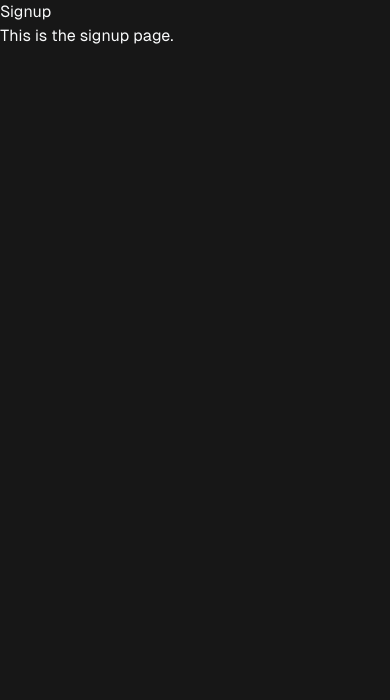
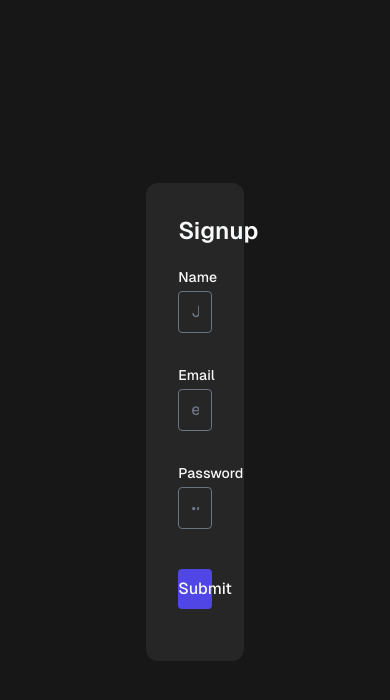
Before and after one commit to gherardi/hotel-hub, a React (Vite) app in the folder client/: page /signup in a window 390 px wide. Shown: the top 700 px of the page. Built offline with nearby package versions, Linux system fonts and the light colour scheme; what ldrs would draw is missing.

Commit message:
style(auth): login and signup page

```diff
--- /dev/null
+++ b/client/src/components/ui/Sidebar.jsx
@@ -0,0 +1,7 @@
+export default function Sidebar() {
+  return (
+    <div className='bg-indigo-400'>
+      sidebar
+    </div>
+  )
+}
--- a/client/src/pages/Dashboard.page.jsx
+++ b/client/src/pages/Dashboard.page.jsx
@@ -1,13 +1,17 @@
-import { useAuth } from '../components/AuthProvider';
+import Sidebar from '../components/ui/Sidebar.jsx';
+// import { useAuth } from '../components/AuthProvider';
 
 export default function DashboardPage() {
-	const user = useAuth();
+	// const token = useAuth();
+
+	// console.log(token);
 
 	return (
-		<div>
-			<h1 className='text-4xl text-red-400'>protected Page</h1>
-			<p>This is a protected page route</p>
-			<code>user uuid: {user?.uuid}</code>
-		</div>
+		<>
+			<div className='grid grid-cols-5'>
+				<Sidebar />
+				<div className='col-span-4 bg-red-400'>ciao</div>
+			</div>
+		</>
 	);
 }
--- a/client/src/pages/Home.page.jsx
+++ b/client/src/pages/Home.page.jsx
@@ -5,12 +5,11 @@ export default function HomePage() {
 	const { data, isLoading, error } = useApi('http://localhost:3000/api/status');
 
 	return (
-		<div className='h-svh'>
 		<div className='px-3 pt-20 mx-auto sm:w-4/5'>
 			<h1 className='text-6xl font-extrabold sm:text-center text-balance'>
 				Welcome to Hotel <span className='text-indigo-500'>Hub</span>
 			</h1>
-				<p className='mx-auto mt-4 sm:w-5/6 sm:text-center text-dove-gray text-balance'>
+			<p className='mx-auto mt-4 text-gray-400 sm:w-5/6 sm:text-center text-balance'>
 				Lorem ipsum dolor sit amet consectetur. Massa etiam faucibus sit imperdiet turpis blandit
 				est faucibus est. Mauris facilisis consectetur etiam at faucibus et erat ut. Aliquam quam
 				est nisi vitae et non. Nulla ultrices varius tincidunt leo risus.
@@ -33,6 +32,5 @@ export default function HomePage() {
 					: null}
 			</div>
 		</div>
-		</div>
 	);
 }
--- a/client/src/pages/Login.page.jsx
+++ b/client/src/pages/Login.page.jsx
@@ -58,10 +58,8 @@ export default function LoginPage() {
 			setItem(token);
 			document.cookie = `jwt=${token}`;
 
-			navigate('/dashboard');
+			navigate('/dashboard', { replace: true, state: { from: '/' } });
 		} catch (err) {
-			console.log(err);
-			// setError('email', {
 			setError('root', {
 				message: err.response.data.message,
 			});
@@ -69,37 +67,52 @@ export default function LoginPage() {
 	};
 
 	return (
-		<div className='h-svh' onSubmit={handleSubmit(onSubmit)}>
-			<h1>Login</h1>
-			<p>This is the login page.</p>
-			<form>
+		<div className='flex items-center justify-center w-full h-full'>
+			<div className='w-1/4 p-8 rounded-xl bg-neutral-800'>
+				<h4 className='mb-5 text-2xl font-semibold'>Login</h4>
+				<form onSubmit={handleSubmit(onSubmit)} className='space-y-3'>
 					<div>
+						<label htmlFor='email' className='block mb-1 text-sm font-medium'>
+							Email
+						</label>
 						<input
 							{...register('email')}
 							type='text'
-						placeholder='Email'
+							id='email'
+							placeholder='email@example.com'
 							autoComplete='email'
 							disabled={isSubmitting}
 						/>
-					{errors.email && <p className='text-red-400'>{errors.email.message}</p>}
+						<div className='h-4 mt-1 text-xs text-red-400'>{errors.email?.message}</div>
 					</div>
 
-				{/* todo: creare un componente wrapper password che abbia un toggle per vedere la password */}
 					<div>
+						<label htmlFor='password' className='block mb-1 text-sm font-medium'>
+							Password
+						</label>
 						<input
 							{...register('password')}
 							type='password'
-						placeholder='Password'
+							id='password'
+							placeholder='••••••••'
 							autoComplete='off'
 							disabled={isSubmitting}
 						/>
-					{errors.password && <p className='text-red-400'>{errors.password.message}</p>}
+						<div className='h-4 mt-1 text-xs text-red-400'>{errors.password?.message}</div>
 					</div>
-				<button disabled={isSubmitting} type='submit'>
+
+					<div className='pt-2'>
+						<button
+							type='submit'
+							disabled={isSubmitting}
+							className='block w-full py-2 font-medium text-center transition bg-indigo-600 rounded disabled:opacity-75 hover:bg-indigo-700'
+						>
 							{isSubmitting ? 'Loading...' : 'Submit'}
 						</button>
-				{errors.root && <p className='text-red-400'>{errors.root.message}</p>}
+						<div className='h-4 mt-1 text-xs text-red-400'>{errors.root?.message}</div>
+					</div>
 				</form>
+			</div>
 		</div>
 	);
 }
--- a/client/src/pages/Signup.page.jsx
+++ b/client/src/pages/Signup.page.jsx
@@ -1,8 +1,134 @@
-export default function SignUpPage() {
+import { useForm } from 'react-hook-form';
+import { useNavigate } from 'react-router-dom';
+import { zodResolver } from '@hookform/resolvers/zod';
+import { z } from 'zod';
+import axios from 'axios';
+import validator from 'validator';
+import useLocalStorage from '../hooks/useLocalStorage.jsx';
+
+const schema = z.object({
+	name: z.string(),
+	email: z
+		.string()
+		.refine((value) => !!value, {
+			message: 'Please provide your email!',
+		})
+		.refine((value) => validator.isEmail(value), {
+			message: 'Please provide a valid email!',
+		}),
+
+	password: z
+		.string()
+		.min(8, {
+			message: 'Password must be at least 8 characters long!',
+		})
+		.refine(
+			(value) =>
+				validator.isStrongPassword(value, {
+					minUppercase: 0,
+					minNumbers: 0,
+					minLength: 8,
+					minSymbols: 1,
+				}),
+			{
+				message: 'Password should contains at leats one symbol',
+			}
+		),
+});
+
+export default function SignupPage() {
+	const {
+		register,
+		handleSubmit,
+		setError,
+		formState: { errors, isSubmitting },
+	} = useForm({
+		resolver: zodResolver(schema),
+	});
+
+	const { setItem } = useLocalStorage('token');
+
+	const navigate = useNavigate();
+
+	const onSubmit = async function (data) {
+		try {
+			const res = await axios.post('http://localhost:3000/api/auth/signup', data);
+
+			const { token } = res.data;
+
+			setItem(token);
+			document.cookie = `jwt=${token}`;
+
+			navigate('/dashboard', { replace: true, state: { from: '/' } });
+		} catch (err) {
+			setError('root', {
+				message: err.response.data.message,
+			});
+		}
+	};
+
 	return (
-		<div>
-			<h1>Signup</h1>
-			<p>This is the signup page.</p>
+		<div className='flex items-center justify-center w-full h-full'>
+			<div className='w-1/4 p-8 rounded-xl bg-neutral-800'>
+				<h4 className='mb-5 text-2xl font-semibold'>Signup</h4>
+				<form onSubmit={handleSubmit(onSubmit)} className='space-y-3'>
+					<div>
+						<label htmlFor='name' className='block mb-1 text-sm font-medium'>
+							Name
+						</label>
+						<input
+							{...register('name')}
+							type='text'
+							id='name'
+							placeholder='John Doe'
+							autoComplete='name'
+							disabled={isSubmitting}
+						/>
+						<div className='h-4 mt-1 text-xs text-red-400'>{errors.name?.message}</div>
+					</div>
+
+					<div>
+						<label htmlFor='email' className='block mb-1 text-sm font-medium'>
+							Email
+						</label>
+						<input
+							{...register('email')}
+							type='text'
+							id='email'
+							placeholder='email@example.com'
+							autoComplete='email'
+							disabled={isSubmitting}
+						/>
+						<div className='h-4 mt-1 text-xs text-red-400'>{errors.email?.message}</div>
+					</div>
+
+					<div>
+						<label htmlFor='password' className='block mb-1 text-sm font-medium'>
+							Password
+						</label>
+						<input
+							{...register('password')}
+							type='password'
+							id='password'
+							placeholder='••••••••'
+							autoComplete='off'
+							disabled={isSubmitting}
+						/>
+						<div className='h-4 mt-1 text-xs text-red-400'>{errors.password?.message}</div>
+					</div>
+
+					<div className='pt-2'>
+						<button
+							type='submit'
+							disabled={isSubmitting}
+							className='block w-full py-2 font-medium text-center transition bg-indigo-600 rounded disabled:opacity-75 hover:bg-indigo-700'
+						>
+							{isSubmitting ? 'Loading...' : 'Submit'}
+						</button>
+						<div className='h-4 mt-1 text-xs text-red-400'>{errors.root?.message}</div>
+					</div>
+				</form>
+			</div>
 		</div>
 	);
 }
```
Lines whose indentation alone changed are shown as unchanged.
